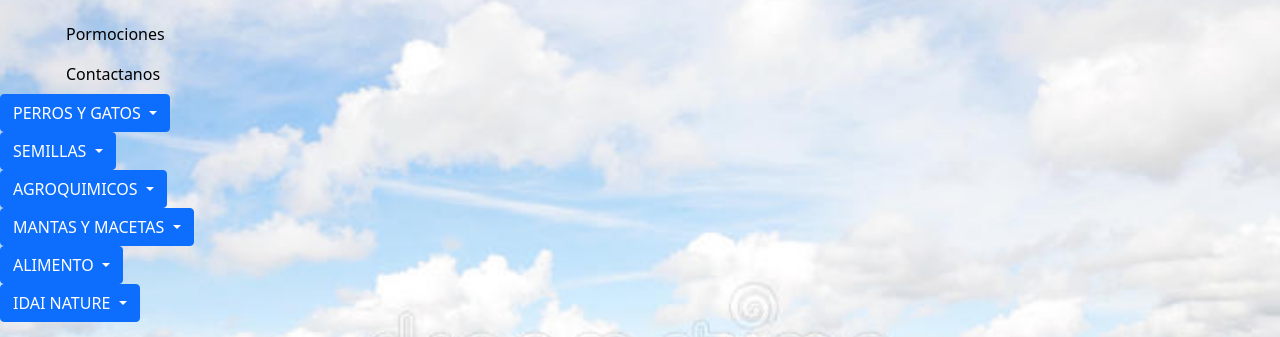
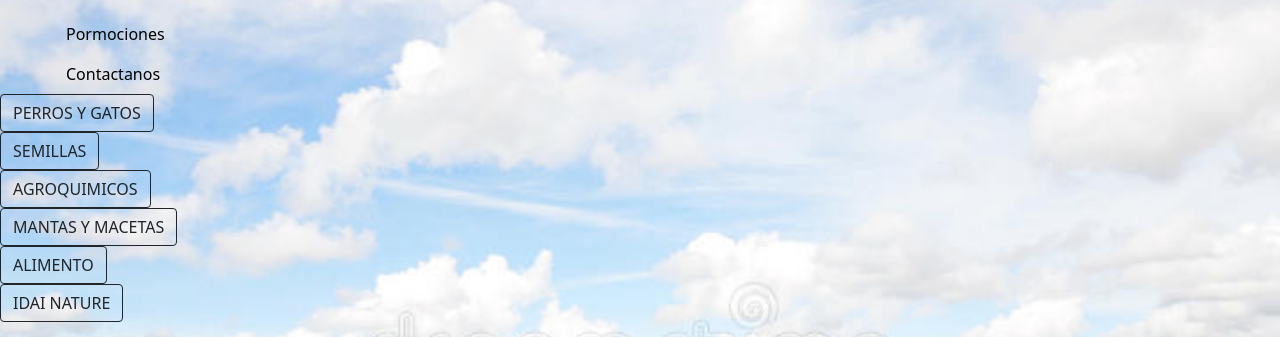
Before and after one commit to ValentinCaudana/naal-coder, a plain HTML site: page paginas/productos.html in a window 1280 px wide. Shown: the part 66-403 px from the top of the page. Drawn offline with nearby package versions, Linux system fonts and the light colour scheme.

Commit message:
se aplica bootstrap con menu desplegable

```diff
--- a/paginas/productos.html
+++ b/paginas/productos.html
@@ -34,7 +34,7 @@
     </header>
     <main >
           <div class="dropdown">
-            <button class="btn btn-primary dropdown-toggle" type="button" id="dropdownMenuButton" data-bs-toggle="dropdown" aria-expanded="false">
+            <button class="btn btn-outline-dark"  type="button" id="dropdownMenuButton" data-bs-toggle="dropdown" aria-expanded="false">
               PERROS Y GATOS
             </button>
             <ul class="dropdown-menu" aria-labelledby="dropdownMenuButton">
@@ -47,7 +47,7 @@
           </div>
 
           <div class="dropdown">
-            <button class="btn btn-primary dropdown-toggle" type="button" id="dropdownMenuButton" data-bs-toggle="dropdown" aria-expanded="false">
+            <button class="btn btn-outline-dark" type="button" id="dropdownMenuButton" data-bs-toggle="dropdown" aria-expanded="false">
             SEMILLAS
             </button>
             <ul class="dropdown-menu" aria-labelledby="dropdownMenuButton">
@@ -61,7 +61,7 @@
           </div>
 
           <div class="dropdown">
-            <button class="btn btn-primary dropdown-toggle" type="button" id="dropdownMenuButton" data-bs-toggle="dropdown" aria-expanded="false">
+            <button class="btn btn-outline-dark" type="button" id="dropdownMenuButton" data-bs-toggle="dropdown" aria-expanded="false">
                 AGROQUIMICOS
             </button>
             <ul class="dropdown-menu" aria-labelledby="dropdownMenuButton">
@@ -72,7 +72,7 @@
           </div>
 
           <div class="dropdown">
-            <button class="btn btn-primary dropdown-toggle" type="button" id="dropdownMenuButton" data-bs-toggle="dropdown" aria-expanded="false">
+            <button class="btn btn-outline-dark" type="button" id="dropdownMenuButton" data-bs-toggle="dropdown" aria-expanded="false">
                 MANTAS Y MACETAS
             </button>
             <ul class="dropdown-menu" aria-labelledby="dropdownMenuButton">
@@ -82,7 +82,7 @@
           </div>
 
           <div class="dropdown">
-            <button class="btn btn-primary dropdown-toggle" type="button" id="dropdownMenuButton" data-bs-toggle="dropdown" aria-expanded="false">
+            <button class="btn btn-outline-dark" type="button" id="dropdownMenuButton" data-bs-toggle="dropdown" aria-expanded="false">
                 ALIMENTO
             </button>
             <ul class="dropdown-menu" aria-labelledby="dropdownMenuButton">
@@ -91,7 +91,7 @@
           </div>
 
           <div class="dropdown">
-            <button class="btn btn-primary dropdown-toggle" type="button" id="dropdownMenuButton" data-bs-toggle="dropdown" aria-expanded="false">
+            <button class="btn btn-outline-dark" type="button" id="dropdownMenuButton" data-bs-toggle="dropdown" aria-expanded="false">
                 IDAI NATURE
             </button>
             <ul class="dropdown-menu" aria-labelledby="dropdownMenuButton">
```
